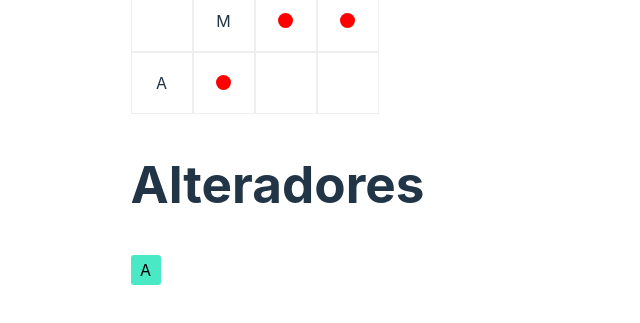
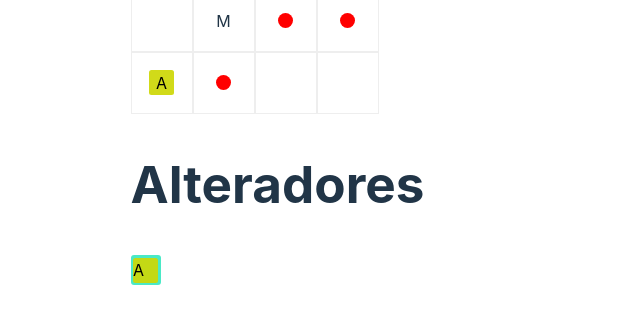
Before and after one commit to proyecto-unrc-2023/earth-conquest, a React (Vite) app in the folder client/: page / in a window 1280 px wide. Shown: the part 197-520 px from the top of the page, without its empty margins (319-959 px from the left). Built offline with nearby package versions, Linux system fonts and the light colour scheme.

Commit message:
fix 'put alterator in modifier' Ref. #51

```diff
--- a/client/src/App.jsx
+++ b/client/src/App.jsx
@@ -68,8 +68,7 @@ const Alterator = ({setAlter}) => {
   }
 
   return (
-    //<div className="alterator"/>
-    <div onClick={agregarAlt}> A </div>
+    <div className="alterator" onClick={agregarAlt}> A </div>
   )
 }
 
@@ -80,7 +79,7 @@ function App() {
 
   const [winner, setWinner] = useState(null)
   const [alien, setAlien] = useState(false)
-  const [alter, setAlterator] = useState(null)
+  const [alterator, setAlterator] = useState(null)
 
   //setea el board con la grilla del JSON
   const [board, setBoard] = useState(data.grid)
@@ -90,19 +89,21 @@ function App() {
   }
 
   const updateBoard = (row, col) => {
-    if (alter === null) return
+    if (alterator === null) return
     if (board[row][col].alterator !== null) return
+    if (board[row][col].modifier !== null ) return
     const newBoard = [...board]
-    const newAlterator = alter
 
-    newBoard[row][col].alterator =  newAlterator
+
+    newBoard[row][col].alterator =  alterator
 
     setBoard(newBoard)
+    console.log(board)
   }
 
 
 
-  console.log(alter)
+  console.log(alterator)
   return (
     <>
       <h1>Earth conquest</h1>
```
